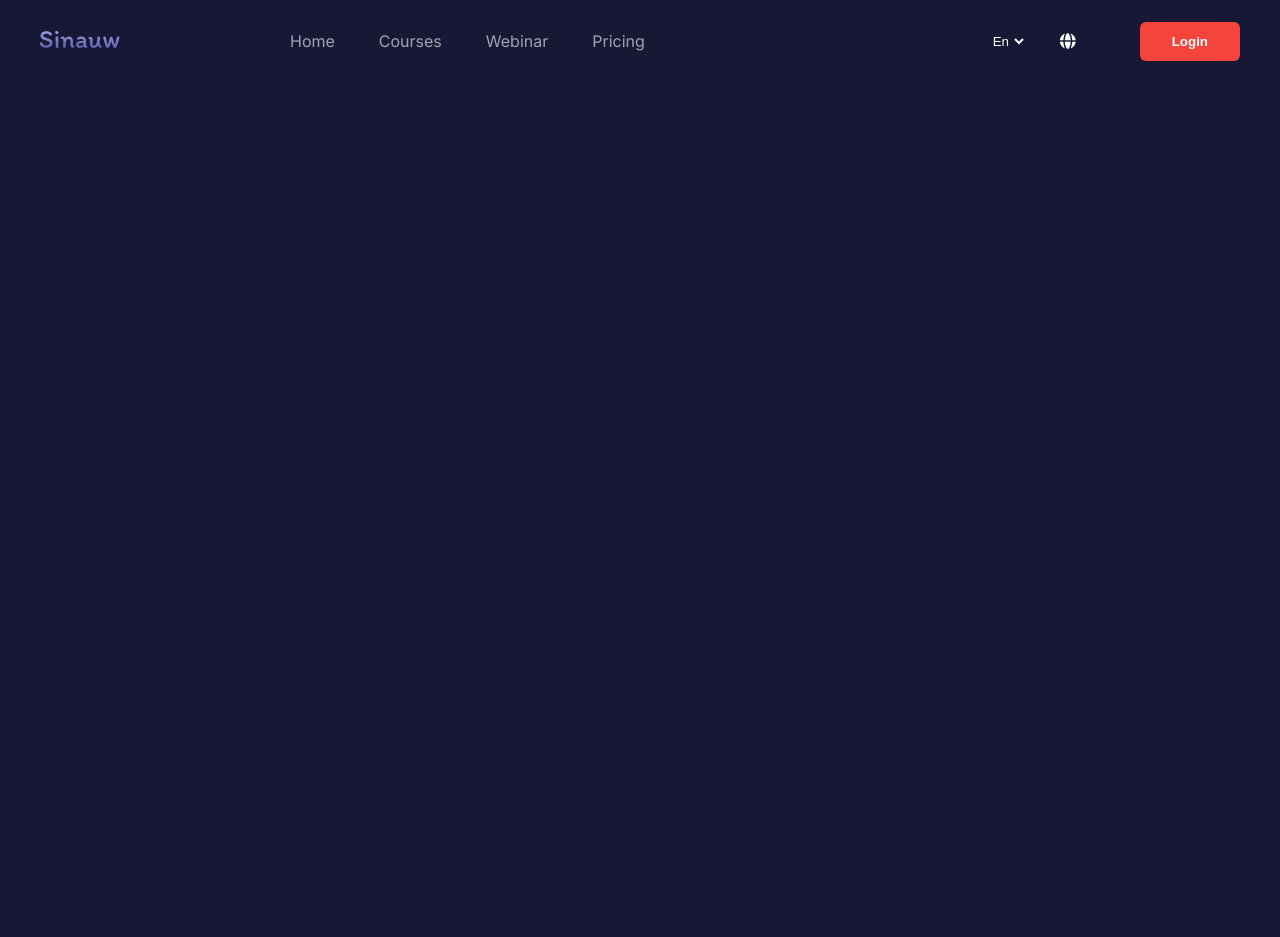
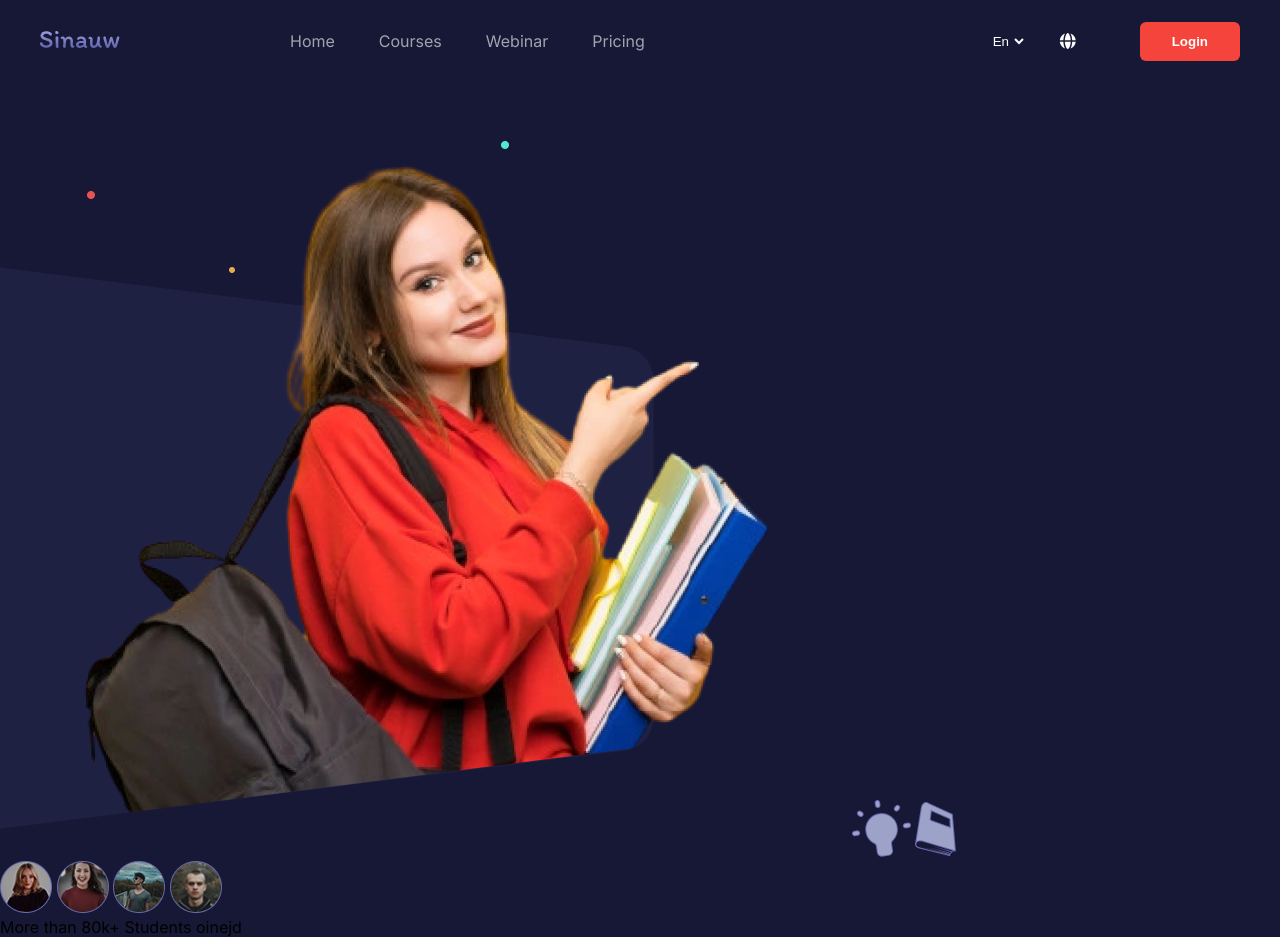
Before and after one commit to kamilastey594/Sinau, a plain HTML site: page index.html in a window 1280 px wide. Before the commit the page ends 800 px from the top, so only its background shows below. Drawn offline with Linux system fonts and the light colour scheme.

Commit message:
header banner html done

```diff
--- a/index.html
+++ b/index.html
@@ -40,5 +40,22 @@
         </div>
     </div>
    </nav>
+   <header class="header">
+    <div class="header__banner">
+        <img src="image/header/image.png" alt="" class="header__img1">
+        <img src="image/header/фонарик/Vector.png" alt="" class="header__img2">
+        <img src="image/header/фонарик/Vector (1).png" alt="" class="header__img3">
+        <div class="header__card">
+            <div class="header__users">
+                <img src="image/header/фонарик/Ellipse 38.png" alt="">
+                <img src="image/header/фонарик/Ellipse 39.png" alt="">
+                <img src="image/header/фонарик/Ellipse 40.png" alt="">
+                <img src="image/header/фонарик/Ellipse 41.png" alt="">
+           </div>
+                <p class="header__card-text">More than 80k+ Students  <span class="header__span ">oinejd</span></p>
+        </div>
+    </div>
+   </header>
+   <div class="header__desc"></div>
 </body>
 </html>
```
Also changed, not shown: image/header/logo-park (1).png (deleted), image/header/logo-park.png (deleted), image/header/фонарик/Ellipse 38.png (added), image/header/фонарик/Ellipse 39.png (added), image/header/фонарик/Ellipse 40.png (added), image/header/фонарик/Ellipse 41.png (added), image/header/фонарик/Vector (1).png (added), image/header/фонарик/Vector.png (added).
